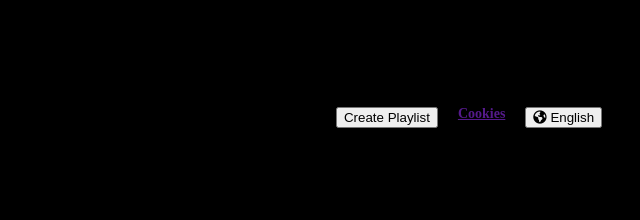
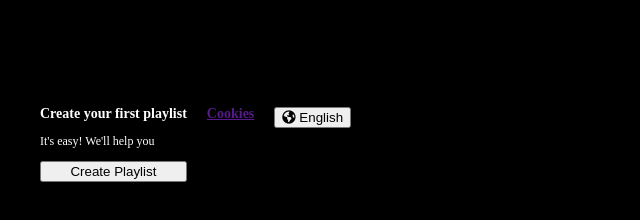
Before and after one commit to HenocSoares/SpotifyClone, a plain HTML site: page index.html in a window 1280 px wide. Shown: the part 166-386 px from the top of the page, without its empty margins (0-640 px from the left). Drawn offline with Linux system fonts and the light colour scheme.

Commit message:
Updating

```diff
--- a/styles.css
+++ b/styles.css
@@ -108,3 +108,30 @@ h1 {
   margin: 8px 0;
   padding: 16px 20px;
 }
+
+.sectionPlaylist .sectionPlaylist__content {
+  display: flex;
+  flex-direction: column;
+}
+
+.sectionPlaylist__content .textTitle {
+  padding-bottom: 14px;
+  color: white;
+  font-weight: 700;
+}
+
+.sectionPlaylist__content .textSubTitle {
+  padding-bottom: 14px;
+  color: white;
+  font-weight: 500;
+  font-size: 12px;
+}
+
+.sectionPlaylist__content .sectionPlaylist__button {
+  display: flex;
+  justify-content: center;
+  background-color: white;
+  color: black;
+  border-radius: 20px;
+  font-size: 12px;
+}
```
